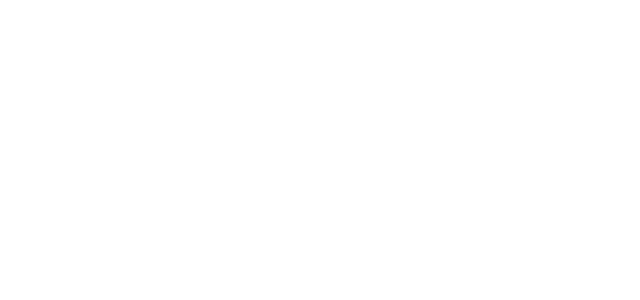
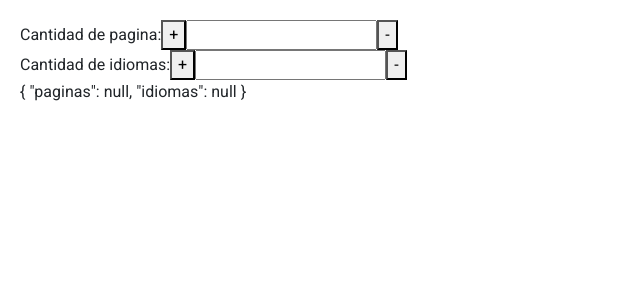
Before and after one commit to JIMENTA/S7-Presupuesto, an Angular app: page /calculo in a window 1280 px wide. Before the commit this address led to /. Shown: the top 300 px of the page, without its empty margins (0-640 px from the left). Built offline with nearby package versions, Linux system fonts and the light colour scheme.

Commit message:
alguna mejora pero ..

```diff
--- a/src/app/app-routing.module.ts
+++ b/src/app/app-routing.module.ts
@@ -5,6 +5,7 @@
 import { RouterModule, Routes } from '@angular/router';
 import { HomeComponent } from './components/home/home.component';
 import { InicioComponent } from './components/inicio/inicio.component';
+import { CalculoComponent } from './components/calculo/calculo.component';
 
 const routes: Routes = [
   {
@@ -14,6 +15,10 @@
   {
     path:'presupuesto',
     component: HomeComponent
+  },
+  {
+    path:'calculo',
+    component: CalculoComponent
   }
 
 ];
--- a/src/app/components/calculo/calculo.component.html
+++ b/src/app/components/calculo/calculo.component.html
@@ -1,9 +1,12 @@
-<form [formGroup]="cantidadesForm" (ngSubmit)="calculoExtras(cantidadesForm.value)">
+<form [formGroup]="cantidadesForm" (ngSubmit)="calculoExtras()">
     <div>
         <label>Cantidad de pagina: </label>
-        <button type="submit">+</button> <input formControlName="paginas" type="text"><button>-</button> </div>
+        <button id="aumentarPag" (click)="aumentarPag()">+</button> <input id="cantidadPag" formControlName="paginas" type="text" value="{{ pags }}">
+        <button id="disminuirPags" (click)="disminuirPags()">-</button>
+    </div>
     <div>
         <label>Cantidad de idiomas: </label>
-        <button type="submit">+</button> <input formControlName="idiomas" type="text"><button>-</button>
+        <button id="aumentarIdiomas" (click)="aumentarIdiomas()">+</button> <input id="cantidad" formControlName="idiomas" type="text" value="{{ idiomas }}"><button id="disminuirIdiomas" (click)="disminuirIdiomas()">-</button>
     </div>
+    {{ cantidadesForm.value | json }}
 </form>
--- a/src/app/components/calculo/calculo.component.ts
+++ b/src/app/components/calculo/calculo.component.ts
@@ -1,5 +1,6 @@
 import { Component, OnInit } from '@angular/core';
-import { FormBuilder, FormGroup } from '@angular/forms';
+import { FormBuilder, FormControl, FormGroup } from '@angular/forms';
+
 
 @Component({
   selector: 'app-calculo',
@@ -8,21 +9,53 @@
 })
 export class CalculoComponent implements OnInit {
 
-  cantidadesForm : FormGroup
-  suma = 0;
+  // cantidadesForm = new FormGroup ({
+  //  paginas : new FormControl(''),
+  //  idiomas :new FormControl('')
+  // })
+  pags = 0;
+  idiomas = 0;
+  cantidad = 0;
+  total = 0;
+  cantidadesForm: FormGroup;
 
   constructor(private builder: FormBuilder) {
     this.cantidadesForm = this.builder.group({
-      paginas:[1],
-      idiomas:[1]
+      paginas:[],
+      idiomas:[]
     })
   }
 
   ngOnInit(): void {
   }
 
-  calculoExtras(values){
-   console.log(values.paginas)
-     //   console.log((this.cantidadesForm.get('cantidad').value * this.cantidadesForm.get('idioma').value)*30)
+
+  aumentarPag(){
+    let cantidad = ++this.pags
+    let total = cantidad * 500
+    console.log(total)
+    return total
   }
+     disminuirPags(){
+      let cantidad = --this.pags
+      let total = cantidad * 500
+      console.log(total)
+      return total
+     }
+    aumentarIdiomas(){
+      let cantidad = ++this.idiomas
+      let total = cantidad * 30
+      console.log(total)
+      return total
+    }
+
+   disminuirIdiomas(){
+    let cantidad = --this.idiomas
+    let total = cantidad * 30
+    console.log(total)
+    return total
+   }
+   calculoExtras(){
+     console.log(this.cantidad * this.total)
+   }
 }
--- a/src/app/components/inicio/inicio.component.css
+++ b/src/app/components/inicio/inicio.component.css
@@ -0,0 +1,4 @@
+button {
+    background-color: tomato;
+    border-radius: 2px;
+}
--- a/src/index.html
+++ b/src/index.html
@@ -13,7 +13,7 @@
     <link href="https://cdn.jsdelivr.net/npm/bootstrap@5.1.3/dist/css/bootstrap.min.css" rel="stylesheet" integrity="sha384-1BmE4kWBq78iYhFldvKuhfTAU6auU8tT94WrHftjDbrCEXSU1oBoqyl2QvZ6jIW3" crossorigin="anonymous">
 </head>
 
-<body class="mat-typography">
+<body>
     <app-root></app-root>
 </body>
 
```
